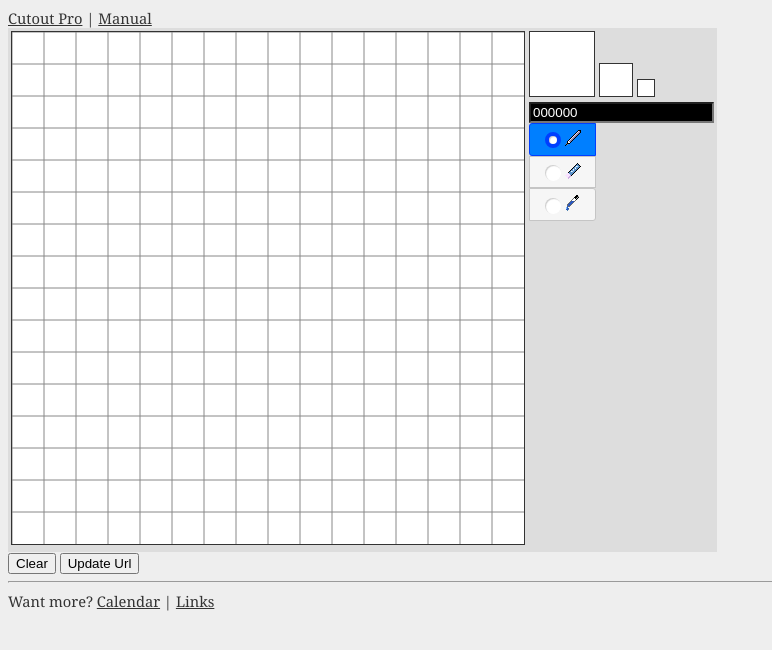
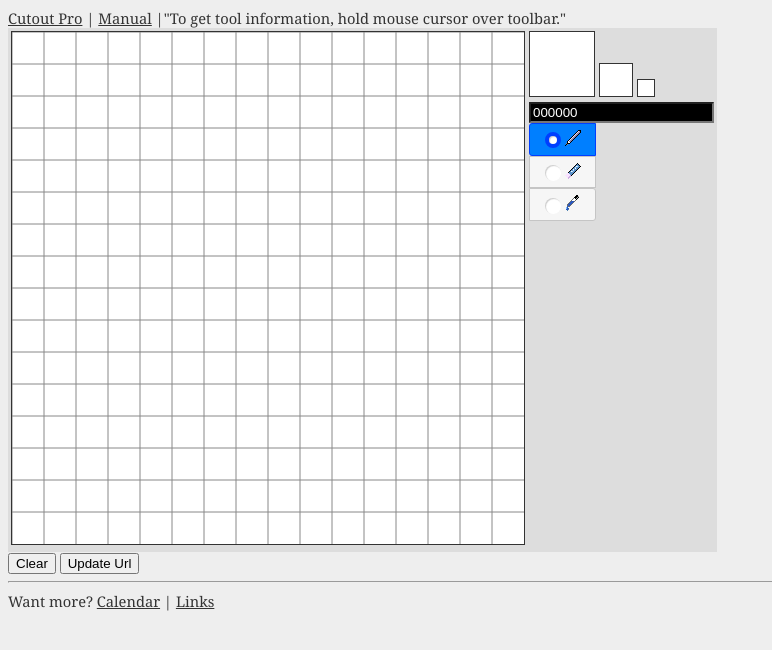
Before and after one commit to bvssvni/canvas-pxl, a plain HTML site: page index.html in a window 1280 px wide. Shown: the whole page, without its empty margins (0-772 px from the left). Drawn offline with nearby package versions, Linux system fonts and the light colour scheme.

Commit message:
Add quotes.

```diff
--- a/index.html
+++ b/index.html
@@ -68,8 +68,11 @@ _gaq.push(['_trackPageview']);
 </head>
 <body onload="onLoad();">
 <p>
+<div style="float: left;">
 <a href="http://www.cutoutpro.com" target="_blank">Cutout Pro</a> |
-<a href="manual.txt" target="_blank">Manual</a>
+<a href="manual.txt" target="_blank">Manual</a> |
+</div>
+	<div style="float: left;" id="quote">"Enable Javascript to use this page"</div>&nbsp;
 	<a class="FlattrButton" style="display:none;" rev="flattr;button:compact;" href="http://www.o-clock.no/pxl"></a>
 	<noscript><a href="http://flattr.com/thing/1143279/Pxl" target="_blank">
 		<img src="http://api.flattr.com/button/flattr-badge-large.png" alt="Flattr this" title="Flattr this" border="0" /></a></noscript>
--- a/pxl.js
+++ b/pxl.js
@@ -4,10 +4,14 @@
  * @version 0.000, http://isprogrammingeasy.blogspot.no/2012/08/angular-degrees-versioning-notation.html
  * @license GNU Lesser General Public License, http://www.gnu.org/copyleft/lesser.html
  * @author  Sven Nilsen, http://www.cutoutpro.com
- * @created 2008-06-15
- * @updated 2012-07-06
  * @link    http://www.github.com/bvssvni/canvas-pxl
  */
+
+var quotes = [
+"Click on the preview icons to open as PNG.",
+"Support Cutout Pro by flattr this page once a month -->",
+"To get tool information, hold mouse cursor over toolbar."
+];
 
 var workarea_id = "workarea";
 var pencil_id = "pencil";
@@ -321,6 +325,10 @@ function makeAddPixel(id) {
 }
 
 function onLoad() {
+	var quote = document.getElementById("quote");
+	var rnd = Math.floor(Math.random() * quotes.length);
+	quote.textContent = "\"" + quotes[rnd % quotes.length] + "\"";
+
 	// Set prototype function.
 	String.prototype.setCharAt = function(index, chr) {
 		if(index > this.length-1) return this;
```
Also changed, not shown: todo.txt.
